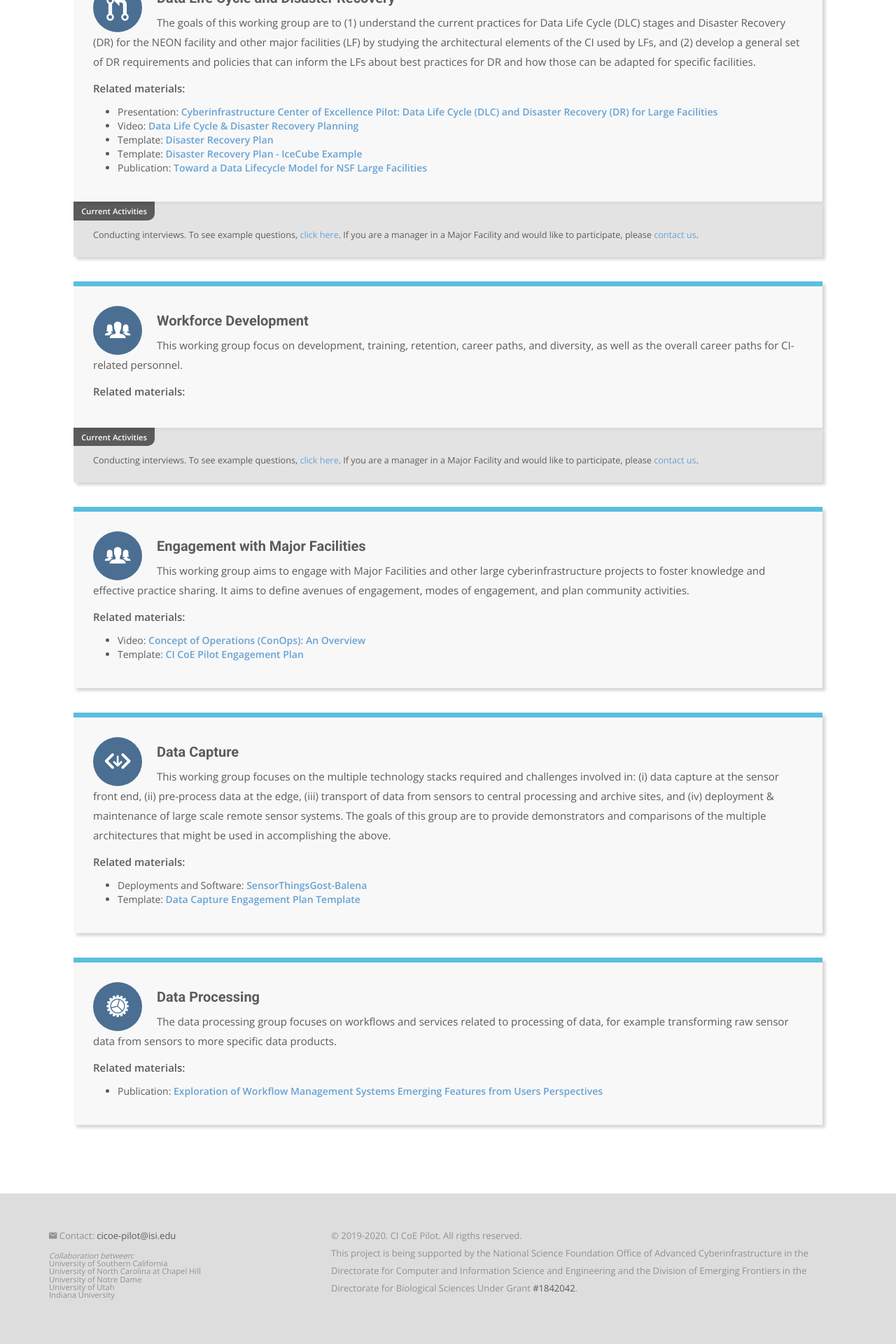
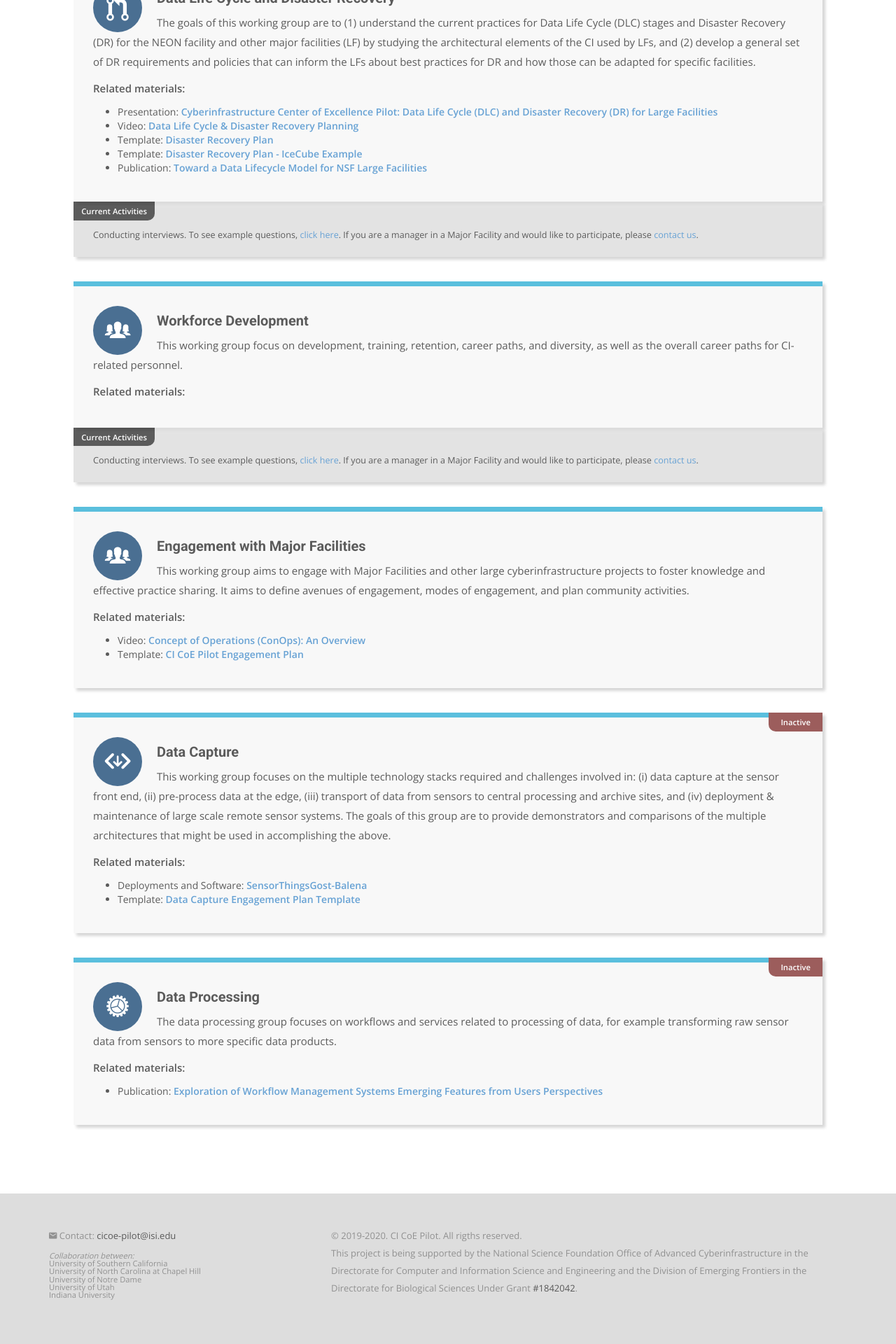
Before and after one commit to cicoe/cicoe.github.io, a Jekyll site: the page built from working_groups.html, in a window 1280 px wide. Shown: the part 2111-4031 px from the top of the page at 70% size. Built offline with Jekyll 4.4.1, drawn with Linux system fonts in a browser that asks for light colours; nearby versions of some CDN libraries; some web fonts are replaced.

Commit message:
adding option to deactivate groups

```diff
--- a/_data/working_groups.yml
+++ b/_data/working_groups.yml
@@ -37,8 +37,10 @@
   description: "This working group focuses on the multiple technology stacks required and challenges involved in: (i) data capture at the sensor front end, (ii) pre-process data at the edge, (iii) transport of data from sensors to central processing and archive sites, and (iv) deployment & maintenance of large scale remote sensor systems.  The goals of this group are to provide demonstrators and comparisons of the multiple architectures that might be used in accomplishing the above."
   icon: "code-download"
   current: ''
+  active: false
 
 - title: "Data Processing"
   description: "The data processing group focuses on workflows and services related to processing of data, for example transforming raw sensor data from sensors to more specific data products."
   icon: "ios-cog"
   current: ''
+  active: false
--- a/css/airspace.css
+++ b/css/airspace.css
@@ -1302,3 +1302,16 @@ footer .footer-manu ul li a:hover {
 .workshop-materials a {
     color: #fff;
 }
+
+.inactive {
+    position: relative;
+    float: right;
+    top: -3.1em;
+    right: -2.5em;
+    padding: 0.5em 1em 0.5em 1em;
+    background-color: #843534;
+    color: #fff;
+    font-weight: bold;
+    font-size: 0.8em;
+    border-radius: 0 0 0 10px;
+}
--- a/working_groups.html
+++ b/working_groups.html
@@ -16,6 +16,9 @@ permalink: /working_groups/
             {% for n in site.data.working_groups %}
             <div class="col-md-12 col-sm-12">
                 <div class="wg">
+                    {% if n.active == false %}
+                    <div class="inactive">&nbsp;&nbsp;Inactive&nbsp;&nbsp;</div>
+                    {% endif %}
                     <div class="wg-icon">
                         <i class="icon ion-{{ n.icon }}"></i>
                     </div>
```
